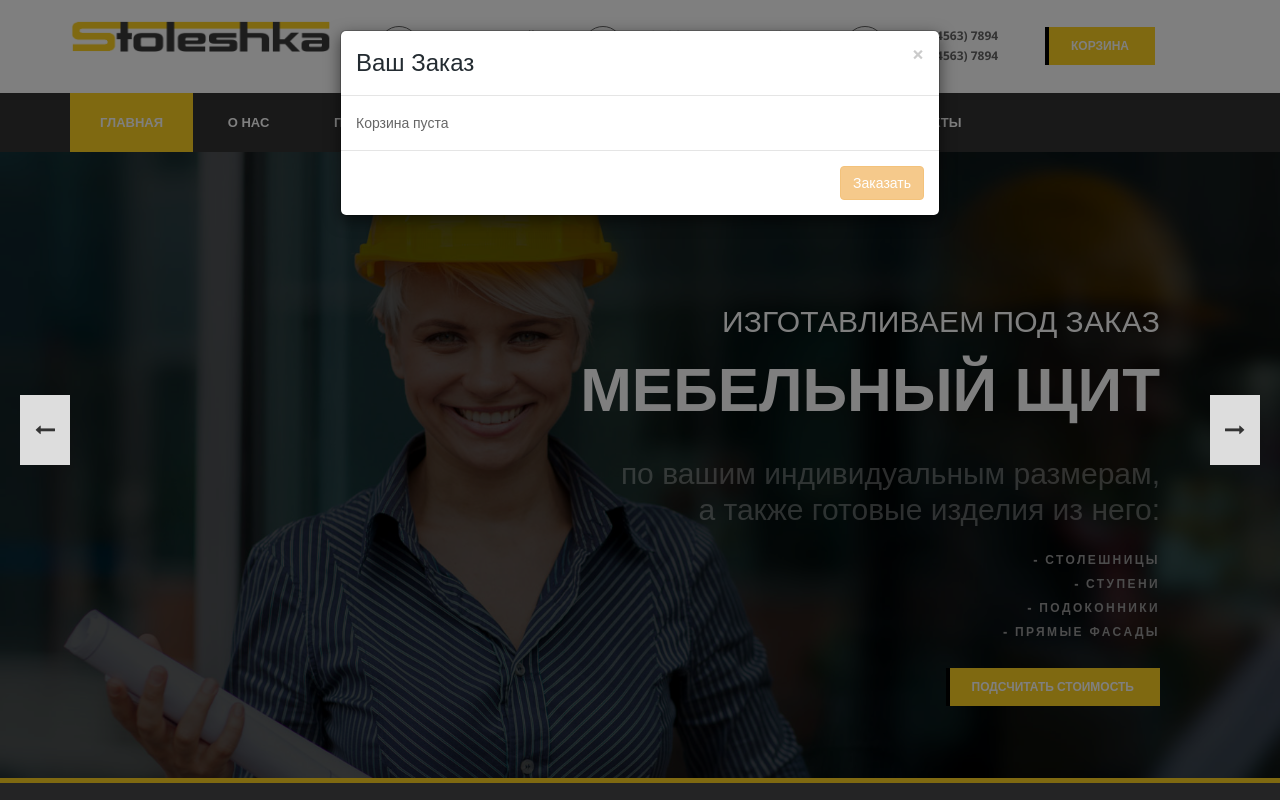
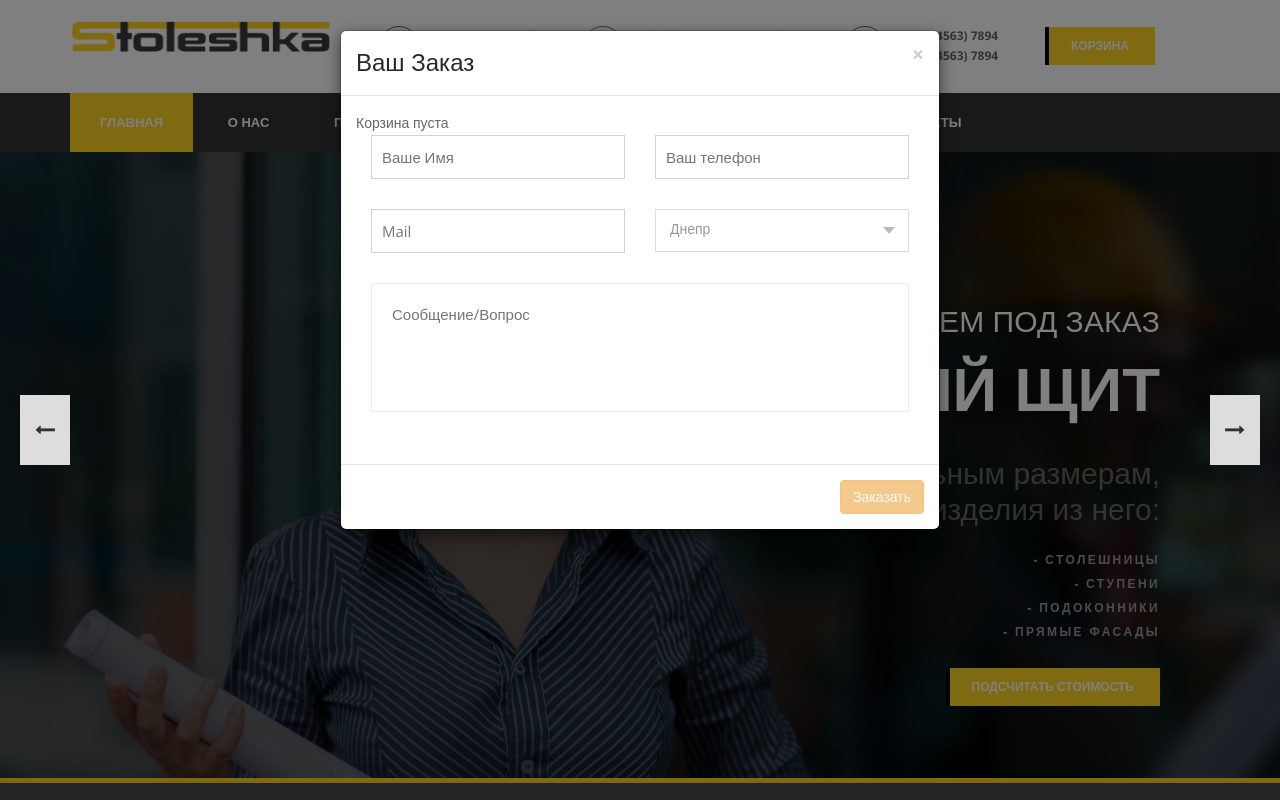
Before and after one commit to s7eel/stoleshka.com.ua, a PHP site: page / in a window 1280 px wide, after a click on "КОРЗИНА". Run offline with PHP 8.4, Linux system fonts and the light colour scheme; data comes from the database, SQL or seed files in the repository; some web fonts are replaced; grey boxes are pictures that could not be loaded.

Commit message:
Add form into basket. Configure modal behavior

```diff
--- a/pages/parts/header.php
+++ b/pages/parts/header.php
@@ -124,8 +124,62 @@
         </div>
         <div class="modal-body" id="basketList">
 
-<ul id="productsList">Корзина пуста</ul>
-</div>
+           <ul id="productsList">Корзина пуста</ul>
+
+           <form method="post" id="orderForm" class="quote_form_list">
+                       <div class="col-md-6 col-sm-6">
+                           <div class="kode_quote_commet_field">
+                               <input placeholder="Ваше Имя" name="name" type="text" data-default="Name*" size="30" required>
+                           </div>
+                       </div>
+                       <div class="col-md-6 col-sm-6">
+                           <div class="kode_quote_commet_field">
+                               <input id="mask_phone" placeholder="Ваш телефон" name="phone" type="text" required>
+                           </div>
+                       </div>
+                       <div class="col-md-6 col-sm-6">
+                           <div class="kode_quote_commet_field">
+                               <input id="e-mail" placeholder="Mail" name="email" type="email">
+                           </div>
+                       </div>
+                       <div class="col-md-6 col-sm-6">
+                           <div class="kode_quote_commet_field">
+                               <select name="city" onmousedown="if(this.options.length>5){this.size=5;}"
+                                       onchange="this.blur()" onblur="this.size=0;">
+                                   <option value="Днепр">Днепр</option>
+                                   <option value="Винница">Винница</option>
+                                   <option value="Киев">Киев</option>
+                                   <option value="Житомир">Житомир</option>
+                                   <option value="Запорожье">Запорожье</option>
+                                   <option value="Кропивницкий">Кропивницкий</option>
+                                   <option value="Ивано-Франковск">Ивано-Франковск</option>
+                                   <option value="Луганск">Луганск</option>
+                                   <option value="Луцк">Луцк</option>
+                                   <option value="Львов">Львов</option>
+                                   <option value="Николаев">Николаев</option>
+                                   <option value="Одесса">Одесса</option>
+                                   <option value="Полтава">Полтава</option>
+                                   <option value="Ровно">Ровно</option>
+                                   <option value="Суммы">Суммы</option>
+                                   <option value="Тернополь">Тернополь</option>
+                                   <option value="Ужгород">Ужгород</option>
+                                   <option value="Харьков">Харьков</option>
+                                   <option value="Херсон">Херсон</option>
+                                   <option value="Хмельницкий">Хмельницкий</option>
+                                   <option value="Черкассы">Черкассы</option>
+                                   <option value="Чернигов">Чернигов</option>
+                                   <option value="Черновцы">Черновцы</option>
+                                   <option value="Донецк">Донецк</option>
+                               </select>
+                           </div>
+                       </div>
+                       <div class="col-md-12">
+                           <div class="kode_quote_textarea">
+                               <textarea placeholder="Сообщение/Вопрос" name="message" required></textarea>
+                           </div>
+                       </div>
+                   </form>
+        </div>
         <div class="modal-footer">
           <button type="button" class="btn btn-warning" data-dismiss="modal" id="makeOrder" disabled>Заказать</button>
         </div>
--- a/priceCalculator/main.js
+++ b/priceCalculator/main.js
@@ -24,14 +24,16 @@ $(function () {
 
   $('#submit').on('click', function () {
     sendFormData('/index.php?page=getDataCalc');
+    $('#calcModal').modal('hide');
+    $('#basketModal').modal('show');
   });
   $('#refresh, .close').on('click', function () {
     sendFormData('/index.php?page=getDataCalcEmpty');
   });
 
-  $('#continue').on('click', function () {
+  $('#continue, #submit').on('click', function () {
     var products = JSON.parse(localStorage.getItem('products') || '[]'),
-    totalSum = JSON.parse(localStorage.getItem('totalSum'));
+      totalSum = JSON.parse(localStorage.getItem('totalSum'));
 
     products.push(getDataFromForm());
     localStorage.setItem('products', JSON.stringify(products));
@@ -52,9 +54,7 @@ $(function () {
       success: function (data) {
         resetForm();
       },
-      error: function (e) {
-        resetForm();
-      }
+      error: function (e) {}
     });
   }
 
```
